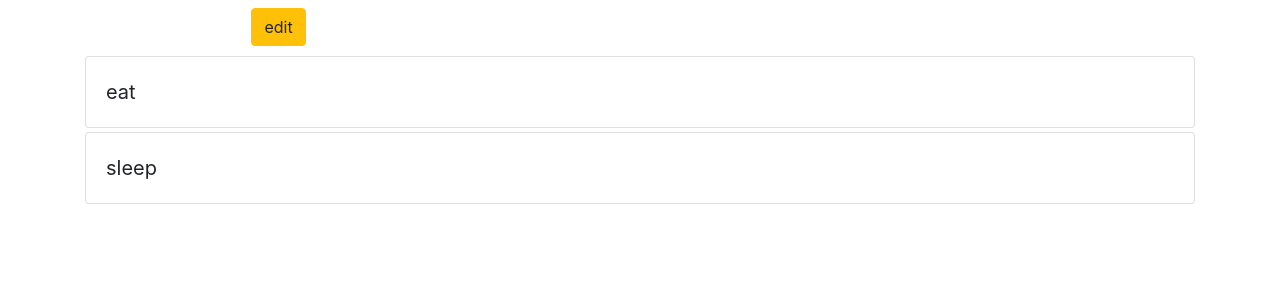
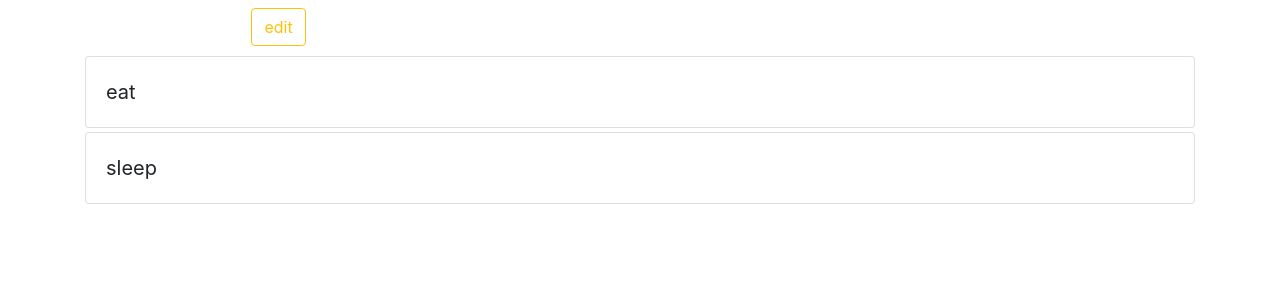
Before and after one commit to juissi999/routines, a Svelte app: page / in a window 1280 px wide. Shown: the top 300 px of the page. Built offline with nearby package versions, Linux system fonts and the light colour scheme; the HTML template or start-up script is replaced by a standard one.

Commit message:
Update editmode button to be more stylish

```diff
--- a/src/App.svelte
+++ b/src/App.svelte
@@ -95,7 +95,7 @@
         routines
         <button
           type="button"
-          class="btn btn-warning"
+          class={editMode ? 'btn btn-warning' : 'btn btn-outline-warning'}
           on:click={onEdit}>edit</button>
       </h1>
     </div>
```
Also changed, not shown: 2 other files (tests, documents, lock files or other folders).
